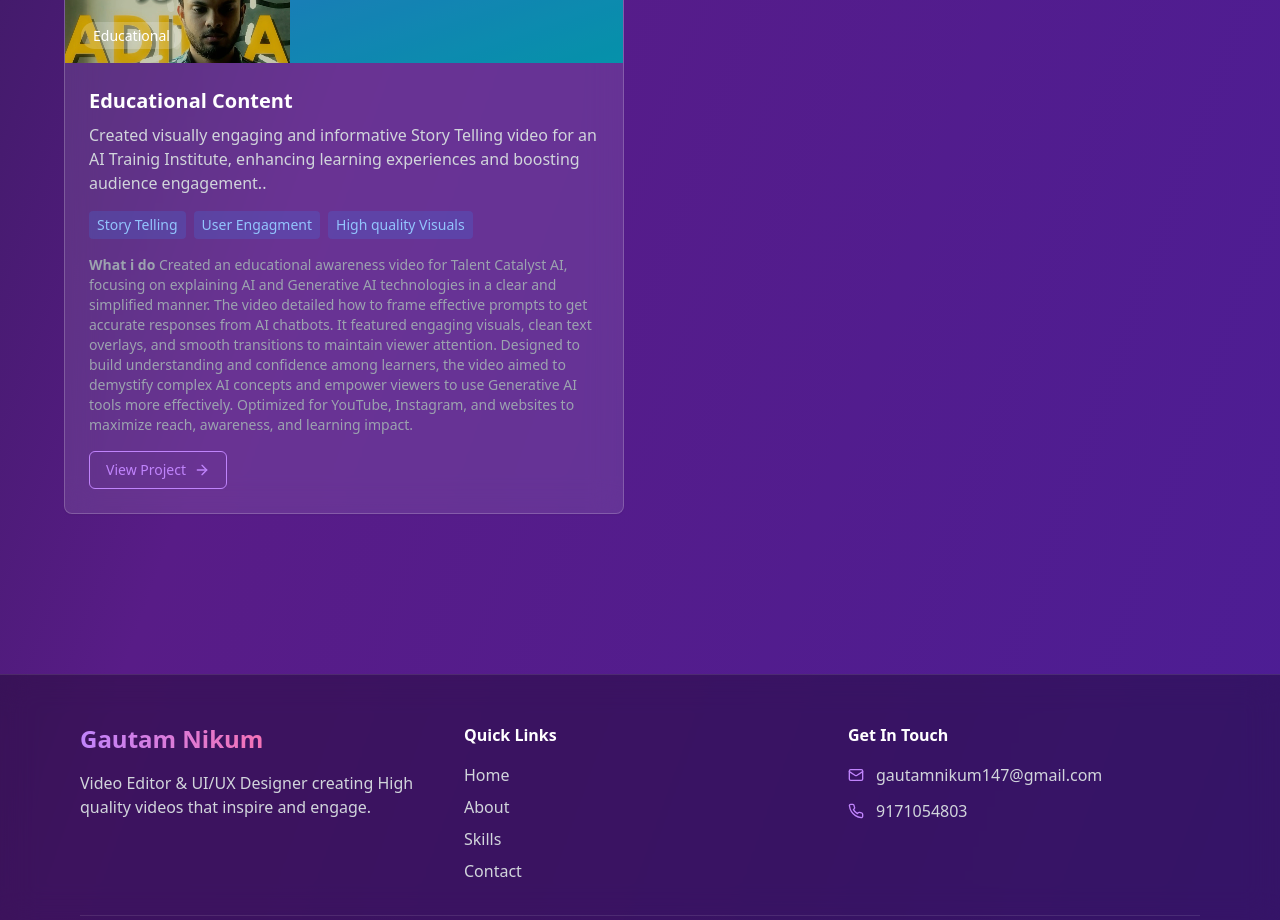
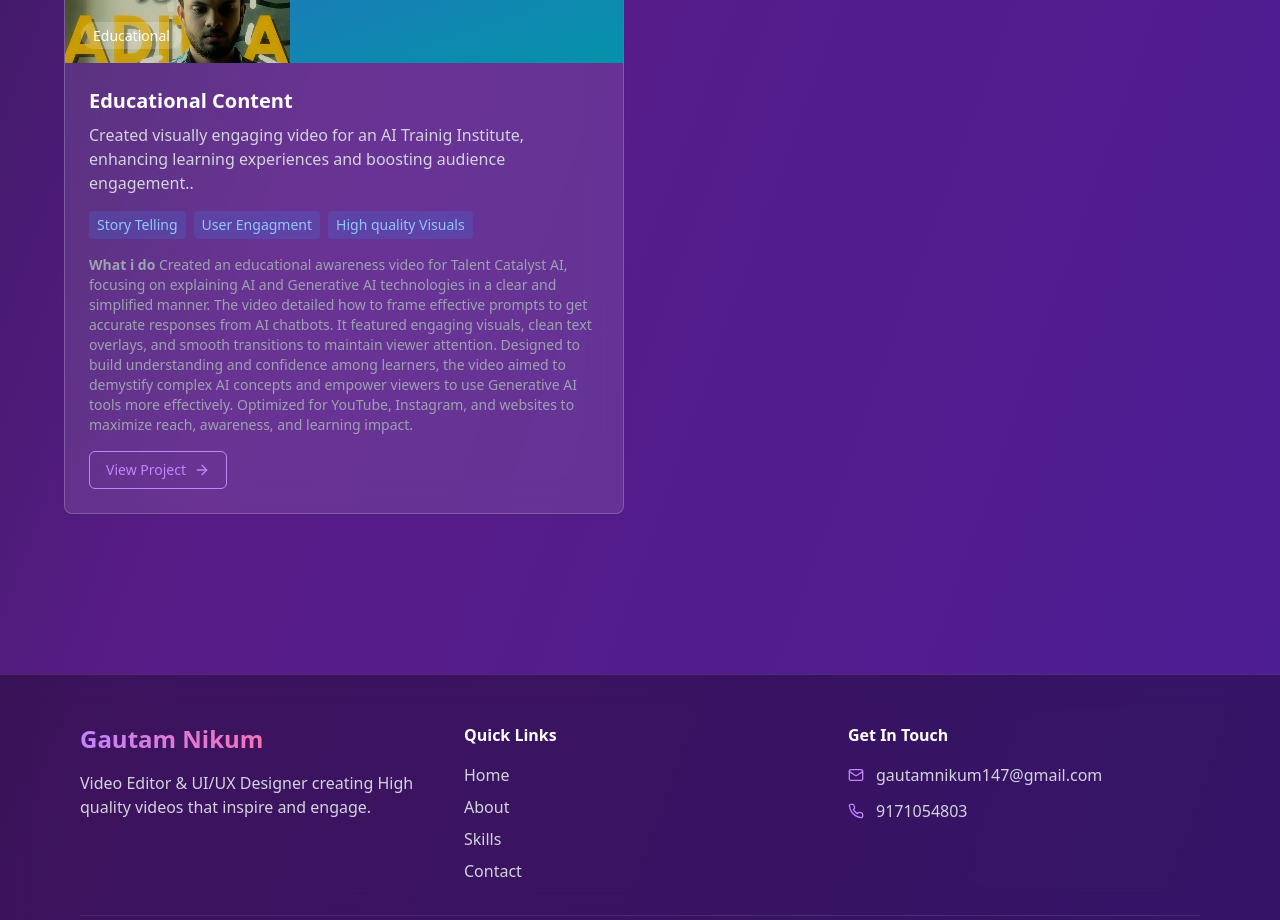
Before and after one commit to GautamNikum/Portfolio_UI, a React (Vite) app: page /#/ in a window 1280 px wide. Shown: the part 2580-3500 px from the top of the page. Built offline with nearby package versions, Linux system fonts and the light colour scheme.

Commit message:
Update Home.tsx

```diff
--- a/src/pages/Home.tsx
+++ b/src/pages/Home.tsx
@@ -212,7 +212,7 @@ const Home = () => {
               <CardContent className="p-6">
                 <h3 className="text-xl font-bold text-white mb-2">Educational Content</h3>
                 <p className="text-gray-300 mb-4">
-                Created visually engaging and informative Story Telling video for an AI Trainig Institute, enhancing learning experiences and boosting audience engagement..
+                Created visually engaging video for an AI Trainig Institute, enhancing learning experiences and boosting audience engagement..
                 </p>
                 <div className="flex flex-wrap gap-2 mb-4">
                   <span className="bg-blue-500/20 text-blue-300 px-2 py-1 rounded text-sm">Story Telling</span>
```
